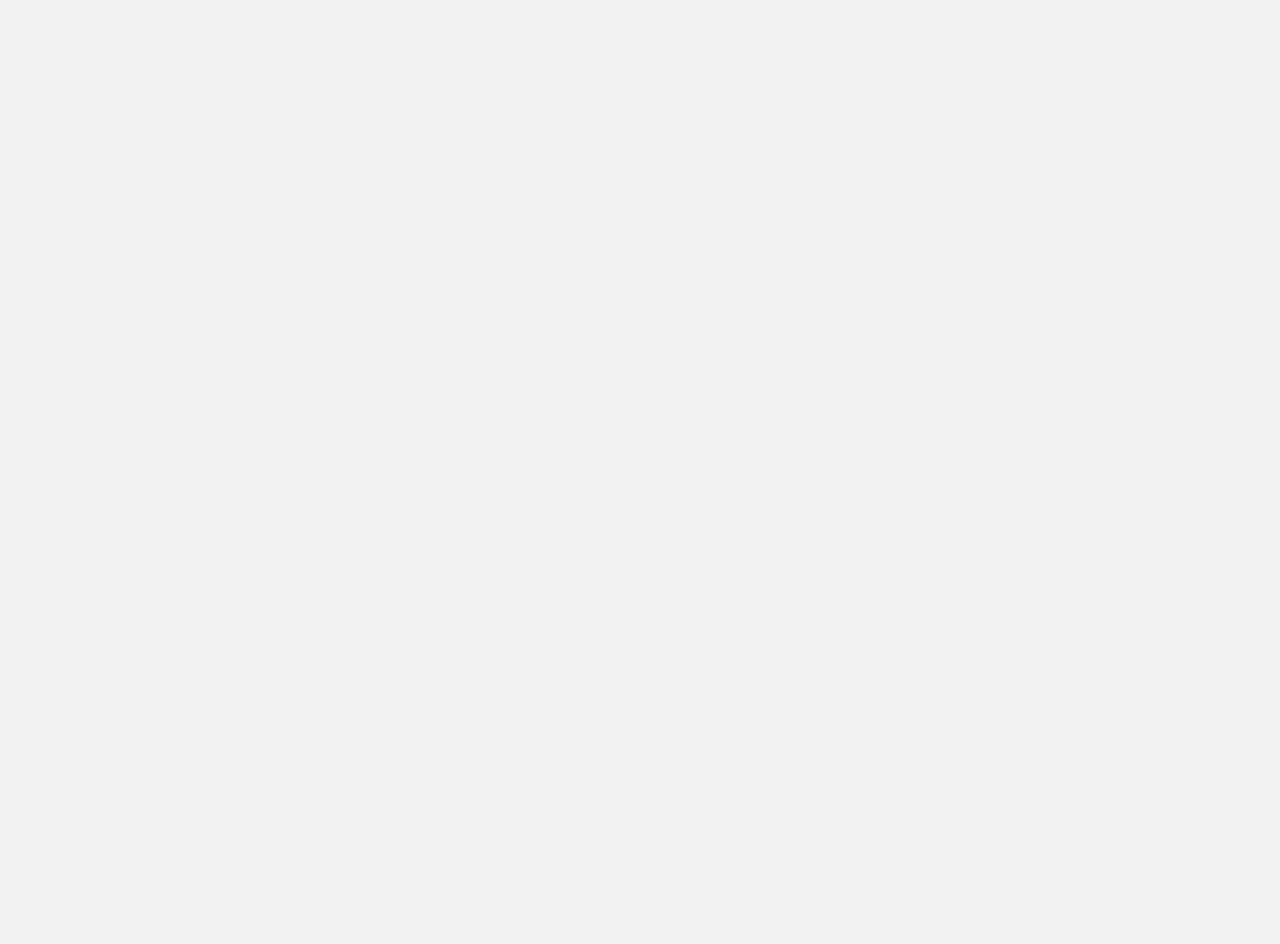
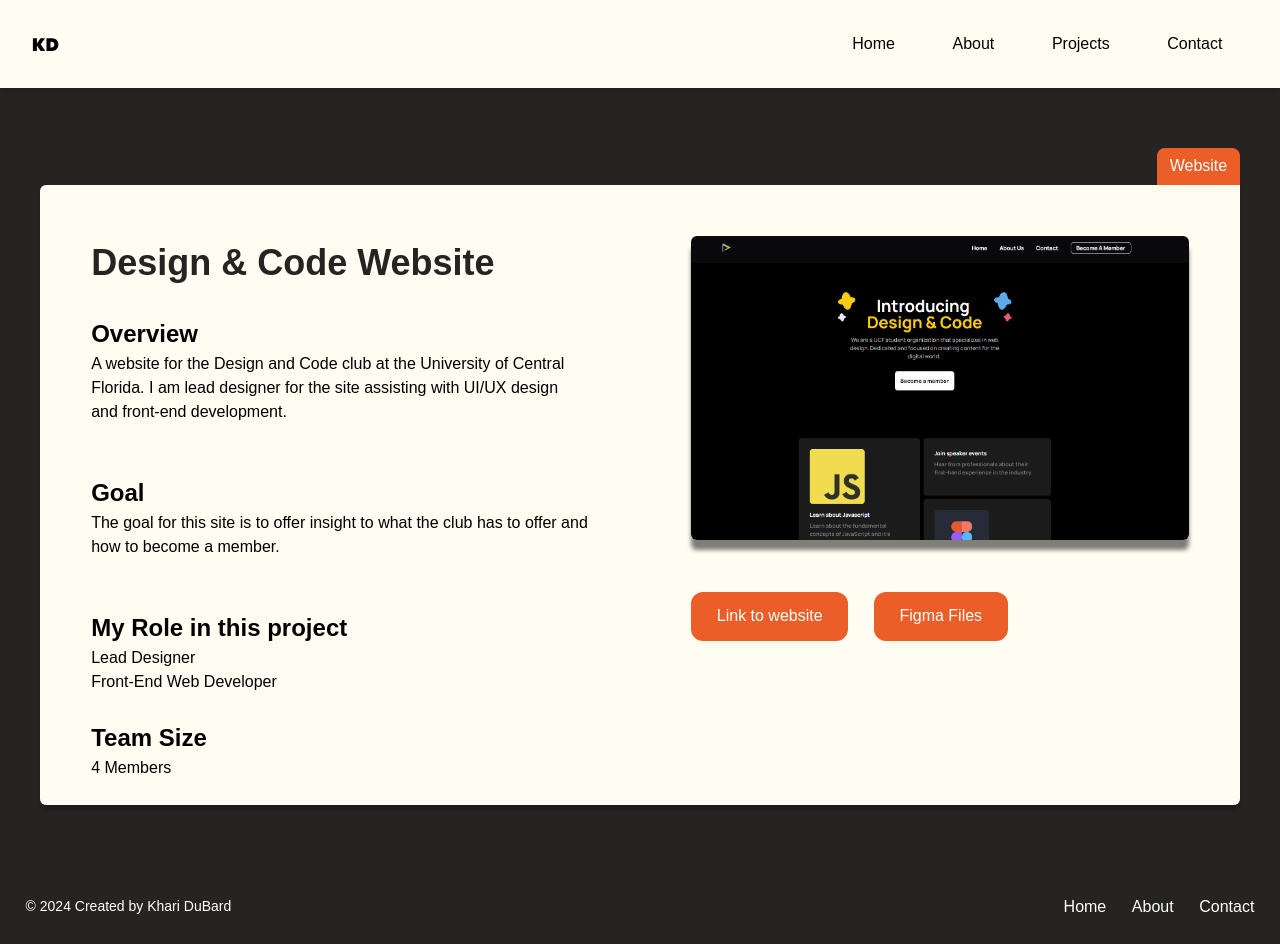
Before and after one commit to kharidubard/dubardPortfolio, a React (Vite) app: page /pages/projects/dcSite in a window 1280 px wide. Before the commit this address had no page. Before the commit the page ends 800 px from the top, so only its background shows below. Built offline with nearby package versions, Linux system fonts and the light colour scheme.

Commit message:
My Projects My Designs

```diff
--- a/src/components/designsSection.jsx
+++ b/src/components/designsSection.jsx
@@ -8,8 +8,8 @@
     title: "Design & Code Branding",
     date: "Fall 2023 - Spring 2024",
     description:
-      "My designs and promotial material for Design & Code.",
-    image: "",
+      "My designs and promotial material for the Design & Code club at the University of Central Florida.",
+    image: "src/assets/projectFiles/DCLogoBlack.png",
     link: "",
   },
   {
@@ -19,7 +19,7 @@
     description:
       "A proposed redesign of the Limbitless Solutions tasking page on the team site.",
     image: "",
-    link: "",
+    link: "https://www.figma.com/proto/YBBtpdmfBaOtiAmQyLfEeZ/Task-Page-Redesign-3?node-id=1-5&starting-point-node-id=1%3A5&mode=design&t=t31Wo8YVVBJ0wzTH-1",
   },
   {
     id: 3,
--- a/src/components/projectSection.jsx
+++ b/src/components/projectSection.jsx
@@ -11,7 +11,7 @@
     description:
       "This project is a User Experience and Interface redesign of the National Park Service (NPS) App incorporating regional division.",
     image: "src/assets/projectFiles/npsProjectCover.png",
-    link: "src/pages/projects/NPS_PNW",
+    link: "/pages/projects/NPS_PNW",
   },
   {
     id: 2,
@@ -20,7 +20,7 @@
     description:
       "A website for the Design and Code club at the University of Central Florida. I am lead designer for the site assisting with UI/UX design and front-end development.",
     image: "src/assets/projectFiles/DCLogoBlack.png",
-    link: "https://designandcodeucf.com/",
+    link: "/pages/projects/dcSite",
   },
   {
     id: 3,
@@ -47,8 +47,13 @@
       <div className="flex justify-center">
         <div className="grid grid-cols-1 md:grid-cols-2 lg:grid-cols-3 gap-6 max-w-6xl">
           {projects.map((project) => (
-            <div key={project.id}>
-              <Link to="/pages/projects/NPS_PNW">
+            <a
+            key={project.id}
+            href={project.link}
+            // target="_blank"
+            className="hover:no-underline"
+            rel="noreferrer"
+          >
             <div className="bg-white rounded-lg overflow-hidden hover:drop-shadow-[0.1rem_0.1rem_15px_rgba(235,94,40,0.2)] hover:shadow-2xl">
               {/* Add your existing card content here */}
               <img
@@ -64,8 +69,7 @@
                 <p className="mt-2 text-gray-800">{project.description}</p>
               </div>
             </div>
-              </Link>
-            </div>
+          </a>
           ))}
         </div>
       </div>
--- a/src/index.css
+++ b/src/index.css
@@ -1,6 +1,6 @@
 
 body{
-  background-color: #F2F2F2;
+  background-color: #252422;
 
 }
 
--- a/src/main.jsx
+++ b/src/main.jsx
@@ -6,6 +6,8 @@
 import Contact from './pages/ContactPage.jsx';
 import './index.css'
 import NPS_PNW from './pages/projects/NPS_PNW.jsx';
+import DCSite from './pages/projects/dcSite.jsx';
+import Designs from './pages/DesignsPage.jsx';
 
 ReactDOM.createRoot(document.getElementById('root')).render(
   <BrowserRouter>
@@ -13,7 +15,9 @@
       <Route path="/" element={<Base />}>
         <Route index element={<Home />} />
         <Route path="/projects" element={<Projects />}/>
+        <Route path="/designs" element={<Designs />}/>
         <Route path="pages/projects/NPS_PNW" element={<NPS_PNW />} />
+        <Route path="pages/projects/dcSite" element={<DCSite />} />
         <Route path="/contact" element={<Contact />}/>
       </Route>
     </Routes>
--- /dev/null
+++ b/src/pages/DesignsPage.jsx
@@ -0,0 +1,77 @@
+import Footer from "../components/Footer";
+const projects = [
+    {
+        id: 1,
+        title: "Design & Code Branding",
+        date: "Fall 2023 - Spring 2024",
+        description:
+          "My designs and promotial material for the Design & Code club at the University of Central Florida.",
+        image: "src/assets/projectFiles/DCLogoBlack.png",
+        link: "",
+      },
+      {
+        id: 2,
+        title: "Task Page",
+        date: "August 2023",
+        description:
+          "A proposed redesign of the Limbitless Solutions tasking page on the team site.",
+        image: "",
+        link: "https://www.figma.com/proto/YBBtpdmfBaOtiAmQyLfEeZ/Task-Page-Redesign-3?node-id=1-5&starting-point-node-id=1%3A5&mode=design&t=t31Wo8YVVBJ0wzTH-1",
+      },
+      {
+        id: 3,
+        title: "Example",
+        date: "May 2023",
+        description:
+          "",
+        image: "",
+        link: "",
+      },
+];
+
+function Designs() {
+  return (
+    <>
+      {/* Title */}
+      <div className="bg-primaryDarkBrown mt-10 mb-10">
+        <div className="text-center">
+          <h1 className="text-[44px] font-semibold mb-20 text-white">My Designs</h1>
+        </div>
+
+        {/* Project Cards */}
+        <div className="flex justify-center">
+          <div className="grid grid-cols-1 md:grid-cols-2 lg:grid-cols-3 gap-6 max-w-6xl">
+            {projects.map((project) => (
+              <a
+                key={project.id}
+                href={project.link}
+                target="_blank"
+                className="hover:no-underline"
+                rel="noreferrer"
+              >
+                <div className="bg-white rounded-lg overflow-hidden hover:drop-shadow-[0.1rem_0.1rem_15px_rgba(235,94,40,0.2)] hover:shadow-2xl">
+                  {/* Add your existing card content here */}
+                  <img
+                    src={project.image}
+                    alt={project.title}
+                    className="w-full h-48 object-cover"
+                  />
+                  <div className="p-4">
+                    <p className="text-[14px] text-gray-600">{project.date}</p>
+                    <h2 className="text-md font-semibold mt-2">
+                      {project.title}
+                    </h2>
+                    <p className="mt-2 text-gray-800">{project.description}</p>
+                  </div>
+                </div>
+              </a>
+            ))}
+          </div>
+        </div>
+      </div>
+        <Footer />
+    </>
+  );
+}
+
+export default Designs;
--- a/src/pages/ProjectsPage.jsx
+++ b/src/pages/ProjectsPage.jsx
@@ -7,7 +7,7 @@
     description:
       "This project is a User Experience and Interface redesign of the National Park Service (NPS) App incorporating regional division.",
     image: "src/assets/projectFiles/npsProjectCover.png",
-    link: "https://www.figma.com/proto/e4uHt2eeN0YSs22dRAq3ZJ/Prototype?type=design&node-id=578-1120&t=20eGXt1nB0FweV2E-1&scaling=scale-down&page-id=249%3A70&starting-point-node-id=578%3A1120&mode=design",
+    link: "/pages/projects/NPS_PNW",
   },
   {
     id: 2,
@@ -36,24 +36,6 @@
     image: "src/assets/projectFiles/npsProjectCover.png",
     link: "https://www.figma.com/proto/e4uHt2eeN0YSs22dRAq3ZJ/Prototype?type=design&node-id=578-1120&t=20eGXt1nB0FweV2E-1&scaling=scale-down&page-id=249%3A70&starting-point-node-id=578%3A1120&mode=design",
   },
-  {
-    id: 5,
-    title: "Example",
-    date: "Date",
-    description:
-      "This project is a User Experience and Interface redesign of the National Park Service (NPS) App incorporating regional division.",
-    image: "src/assets/projectFiles/npsProjectCover.png",
-    link: "https://www.figma.com/proto/e4uHt2eeN0YSs22dRAq3ZJ/Prototype?type=design&node-id=578-1120&t=20eGXt1nB0FweV2E-1&scaling=scale-down&page-id=249%3A70&starting-point-node-id=578%3A1120&mode=design",
-  },
-  {
-    id: 6,
-    title: "Example",
-    date: "Date",
-    description:
-      "This project is a User Experience and Interface redesign of the National Park Service (NPS) App incorporating regional division.",
-    image: "src/assets/projectFiles/npsProjectCover.png",
-    link: "https://www.figma.com/proto/e4uHt2eeN0YSs22dRAq3ZJ/Prototype?type=design&node-id=578-1120&t=20eGXt1nB0FweV2E-1&scaling=scale-down&page-id=249%3A70&starting-point-node-id=578%3A1120&mode=design",
-  },
 ];
 
 function Projects() {
@@ -61,7 +43,7 @@
     <>
       {/* Title */}
       <div className="text-center">
-        <h1 className="text-[44px] font-semibold mb-20">My Projects</h1>
+        <h1 className="text-[44px] font-semibold mt-10 mb-20 text-white">My Projects</h1>
       </div>
 
       {/* Project Cards */}
--- /dev/null
+++ b/src/pages/projects/dcSite.jsx
@@ -0,0 +1,90 @@
+import React from "react";
+import Footer from "../../components/Footer";
+
+function DCSite() {
+  return (
+    <div className="bg-primaryDarkBrown">
+      <div className="p-[30px]"></div>
+      <div className="w-full md:max-w-[1200px] mx-auto gap-y-10 gap-x-10">
+        <div className="flex justify-end">
+          <div className="bg-primaryOrange text-white rounded-tl-lg rounded-tr-lg px-2 py-1 text-xs z-10">
+            Website
+          </div>
+        </div>
+
+        <div className="bg-primaryLightBiege text-black rounded-tl-md rounded-bl-md rounded-br-md flex flex-col md:flex-row md:shadow-[0px_5px_4px_rgba(0,0,0,0.2)]">
+          {/* Left Column */}
+          <div className="p-4 px-8 md:w-1/2 mt-4">
+            {/* Content for the left column */}
+            <h1 className="text-left text-[36px] mb-4 font-bold text-primaryDarkBrown">
+              Design & Code Website
+            </h1>
+            <h2 className="font-bold text-[24px]">Overview</h2>
+            <p className="xs:text-[14px] md:text-[16px]">
+              A website for the Design and Code club at the University of
+              Central Florida. I am lead designer for the site assisting with
+              UI/UX design and front-end development.
+            </p>
+
+            <div className="mt-8">
+              <h2 className="font-bold text-[24px]">Goal</h2>
+              <p className="text-16 md:text-20">
+              The goal for this site is
+              to offer insight to what the club has to offer and how to become a member.
+              </p>
+            </div>
+
+            <div className="mt-8">
+              <h2 className="font-bold text-[24px]">My Role in this project</h2>
+              <p className="text-16 md:text-20">
+                Lead Designer
+                <br />
+                Front-End Web Developer
+              </p>
+            </div>
+
+            <div className="mt-4">
+              <h2 className="font-bold text-[24px]">Team Size</h2>
+              <p className="text-16 md:text-20">4 Members</p>
+            </div>
+          </div>
+
+          {/* Right Column Content */}
+          <div className="p-4 px-8 md:w-1/2 mt-4">
+            <img
+              src="/src\assets\projectFiles\DCHome.png"
+              className="w-full h-auto rounded-md shadow-[0px_10px_4px_rgba(0,0,0,0.5)]"
+              alt="NPS PNW Project Cover"
+            />
+
+            <div className="mt-8 flex flex-col md:flex-row">
+              <a
+                target="_blank"
+                rel="noopener noreferrer"
+                href="https://designandcodeucf.com/"
+              >
+                <button className="transition duration-200 hover:scale-105 text-white text-s bg-primaryOrange rounded-xl py-2 px-4 mb-4 md:mb-0 md:mr-4">
+                  Link to website
+                </button>
+              </a>
+              <a
+                target="_blank"
+                rel="noopener noreferrer"
+                href="https://www.figma.com/file/k33Rg2VkeGLI5NGqc3SvTx/Design-%26-Code-Website?type=design&node-id=0%3A1&mode=design&t=ey1d54VHEa0CVxms-1"
+              >
+                <button className="transition duration-200 hover:scale-105 text-white text-s bg-primaryOrange rounded-xl py-2 px-4">
+                  Figma Files
+                </button>
+              </a>
+            </div>
+          </div>
+        </div>
+      </div>
+
+      <div className="mt-10">
+        <Footer />
+      </div>
+    </div>
+  );
+}
+export default DCSite;
```
Also changed, not shown: src/assets/projectFiles/DCHome.png (added). Lines whose indentation alone changed are shown as unchanged.
